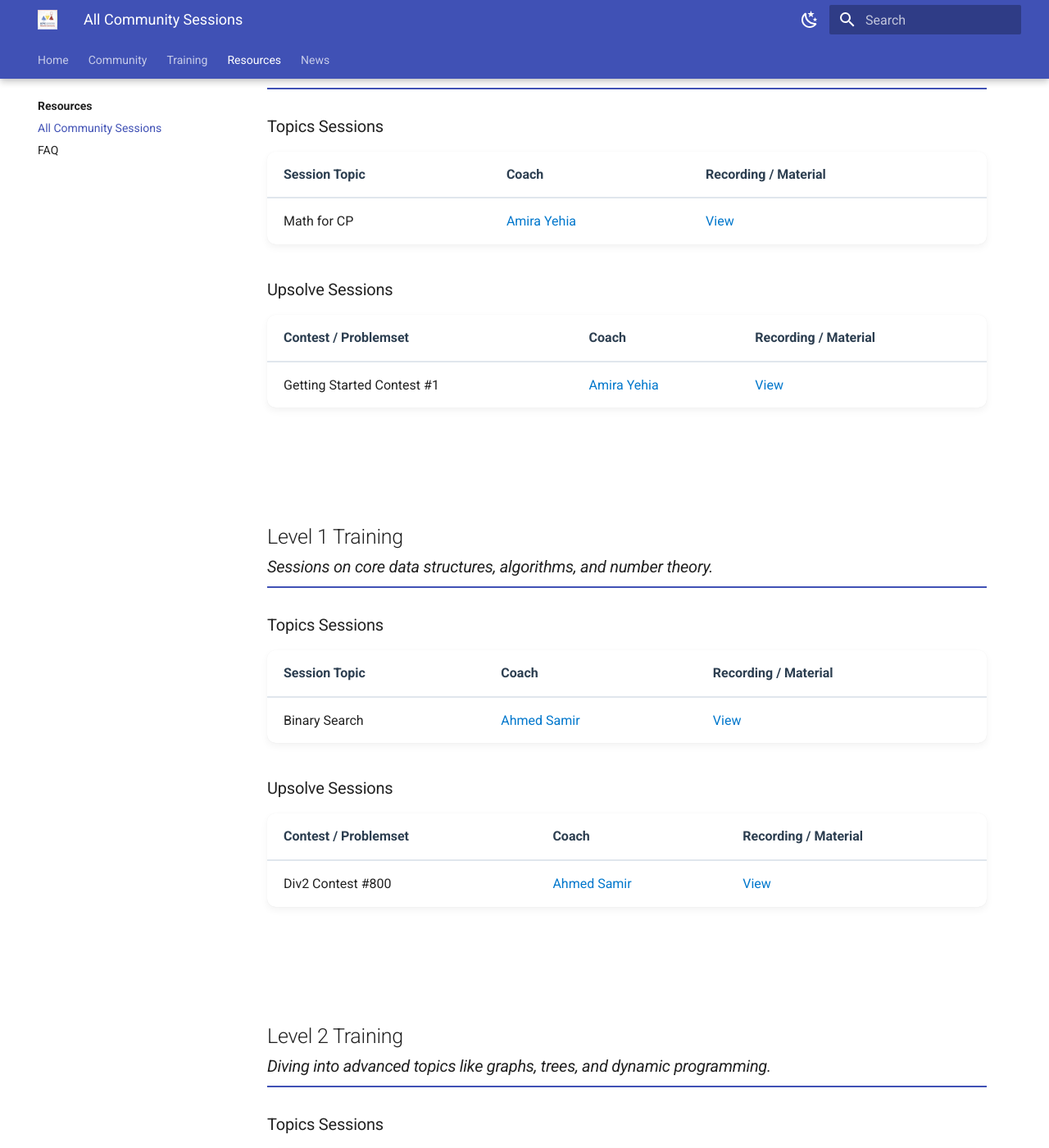
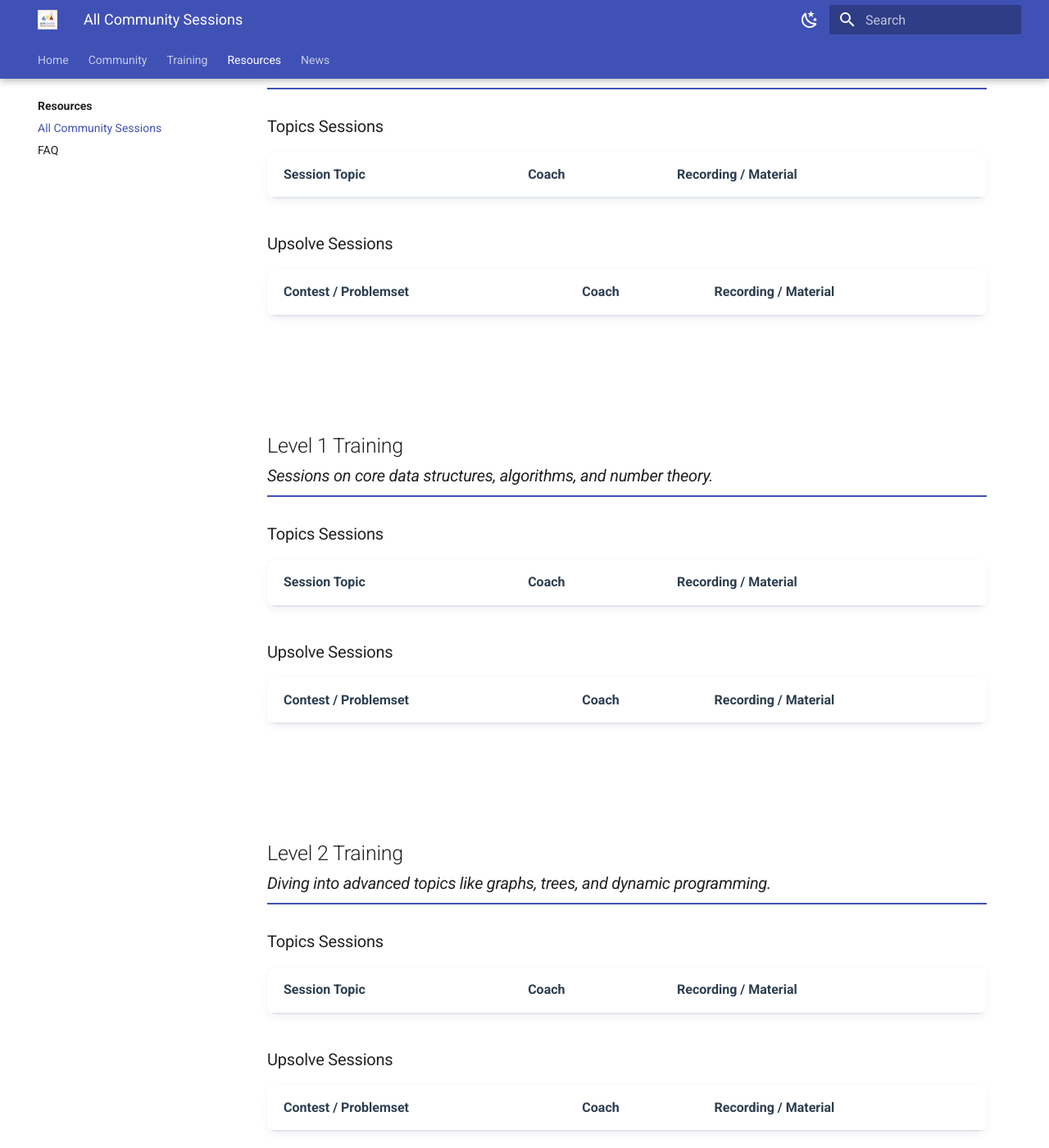
Before and after one commit to ICPC-Menofia/icpc-menofia.github.io, an MkDocs documentation site: the page built from docs/resources/all-community-sessions.md, in a window 1280 px wide and 1400 px high, scrolled down 360 px. Shown: the whole window at 82% size. Built offline with MkDocs 1.6.1 and Material for MkDocs 9.7.7, drawn with Linux system fonts in a browser that asks for light colours; some of the changed text lies outside the part shown.

Commit message:
feat: resources section

```diff
--- a/docs/resources/all-community-sessions.md
+++ b/docs/resources/all-community-sessions.md
@@ -15,11 +15,11 @@ This page archives all recorded sessions delivered by our community coaches. Ses
         </tr>
     </thead>
     <tbody>
-        <tr>
+        <!-- <tr>
             <td>Math for CP</td>
             <td><a href="../../community/coaches/#coach-amira">Amira Yehia</a></td>
             <td><a href="https://example.com/math-cp" target="_blank">View</a></td>
-        </tr>
+        </tr> -->
         <!-- Add more Newcomer topic sessions here -->
     </tbody>
   </table>
@@ -34,11 +34,11 @@ This page archives all recorded sessions delivered by our community coaches. Ses
         </tr>
     </thead>
     <tbody>
-        <tr>
+        <!-- <tr>
             <td>Getting Started Contest #1</td>
             <td><a href="../../community/coaches/#coach-amira">Amira Yehia</a></td>
             <td><a href="https://example.com/newcomer-upsolve-1" target="_blank">View</a></td>
-        </tr>
+        </tr> -->
         <!-- Add more Newcomer upsolve sessions here -->
     </tbody>
   </table>
@@ -50,18 +50,17 @@ This page archives all recorded sessions delivered by our community coaches. Ses
   <h3>Topics Sessions</h3>
   <table class="sessions-table">
         <thead>
-            <tr>
                 <th>Session Topic</th>
                 <th>Coach</th>
                 <th>Recording / Material</th>
             </tr>
         </thead>
         <tbody>
-            <tr>
+        <!-- <tr>
                 <td>Binary Search</td>
             <td><a href="../../community/coaches/#coach-ahmed">Ahmed Samir</a></td>
             <td><a href="https://example.com/binary-search" target="_blank">View</a></td>
-        </tr>
+        </tr> -->
         <!-- Add more Level 1 topic sessions here -->
     </tbody>
   </table>
@@ -76,11 +75,11 @@ This page archives all recorded sessions delivered by our community coaches. Ses
         </tr>
     </thead>
     <tbody>
-        <tr>
+        <!-- <tr>
             <td>Div2 Contest #800</td>
                 <td><a href="../../community/coaches/#coach-ahmed">Ahmed Samir</a></td>
             <td><a href="https://example.com/level1-upsolve-1" target="_blank">View</a></td>
-        </tr>
+        </tr> -->
         <!-- Add more Level 1 upsolve sessions here -->
     </tbody>
   </table>
@@ -99,11 +98,11 @@ This page archives all recorded sessions delivered by our community coaches. Ses
             </tr>
     </thead>
     <tbody>
-            <tr>
-                <td>DFS & BFS</td>
+        <!-- <tr>
+            <td>DFS & BFS</td>
             <td><a href="../../community/coaches/#coach-khaled">Mohamed Khaled</a></td>
             <td><a href="https://example.com/dfs-bfs" target="_blank">View</a></td>
-        </tr>
+        </tr> -->
         <!-- Add more Level 2 topic sessions here -->
     </tbody>
   </table>
@@ -118,11 +117,11 @@ This page archives all recorded sessions delivered by our community coaches. Ses
         </tr>
     </thead>
     <tbody>
-        <tr>
+        <!-- <tr>
             <td>Div2 Contest #850</td>
                 <td><a href="../../community/coaches/#coach-khaled">Mohamed Khaled</a></td>
             <td><a href="https://example.com/level2-upsolve-1" target="_blank">View</a></td>
-        </tr>
+        </tr> -->
         <!-- Add more Level 2 upsolve sessions here -->
     </tbody>
   </table>
@@ -154,7 +153,7 @@ This page archives all recorded sessions delivered by our community coaches. Ses
             <td>Strings algorithms (Hashing)</td>
             <td><a href="../../community/coaches/#khaled-labeb">Khaled Labeb</a></td>
             <td>
-                <a href="https://example.com/advanced-dp" target="_blank">View</a>
+                <a href="https://www.youtube.com/watch?v=ykmnopLoxUs" target="_blank">View</a>
             </td>
         </tr>
         <tr>
```
Also changed, not shown: 1 other file.
